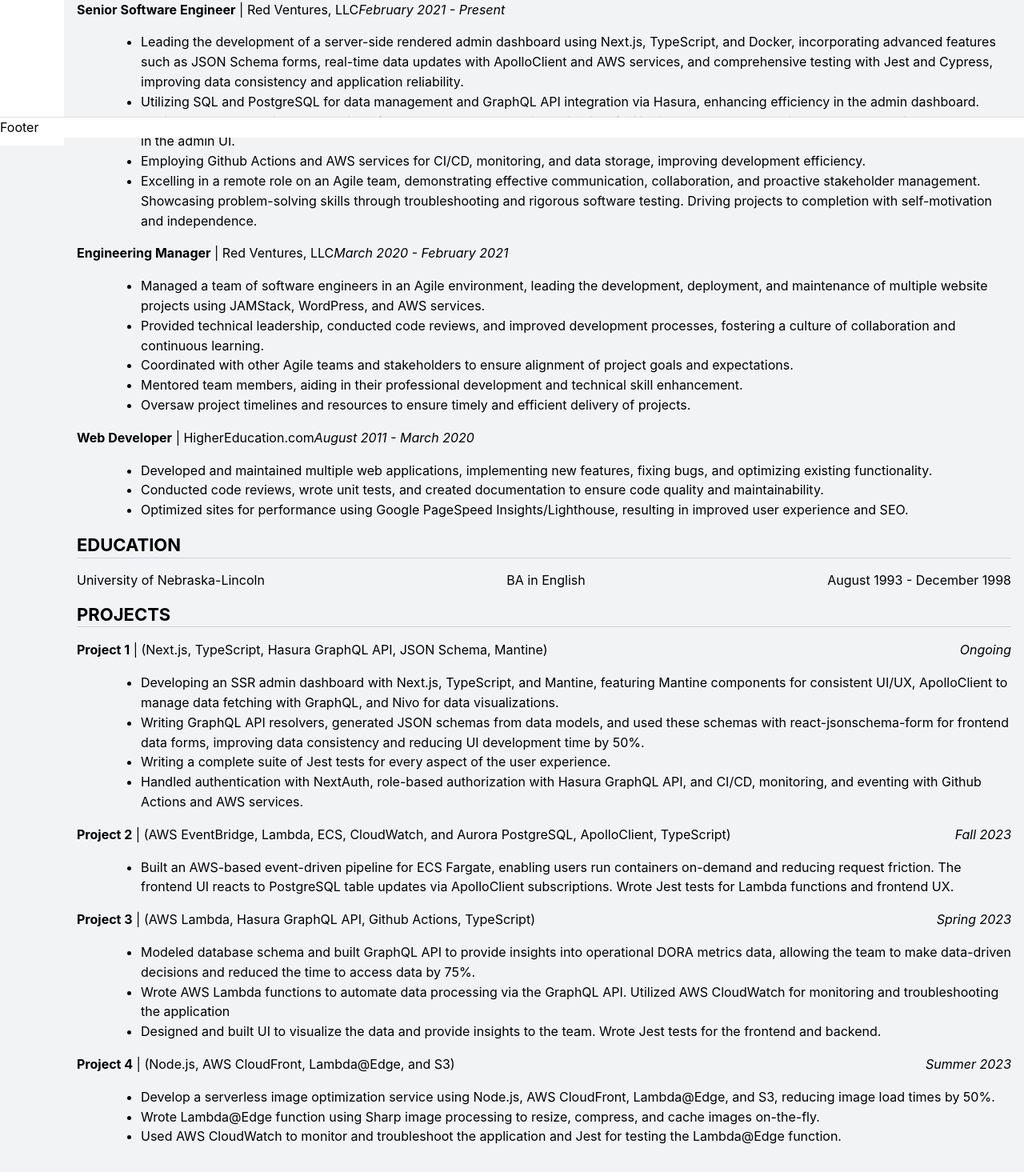
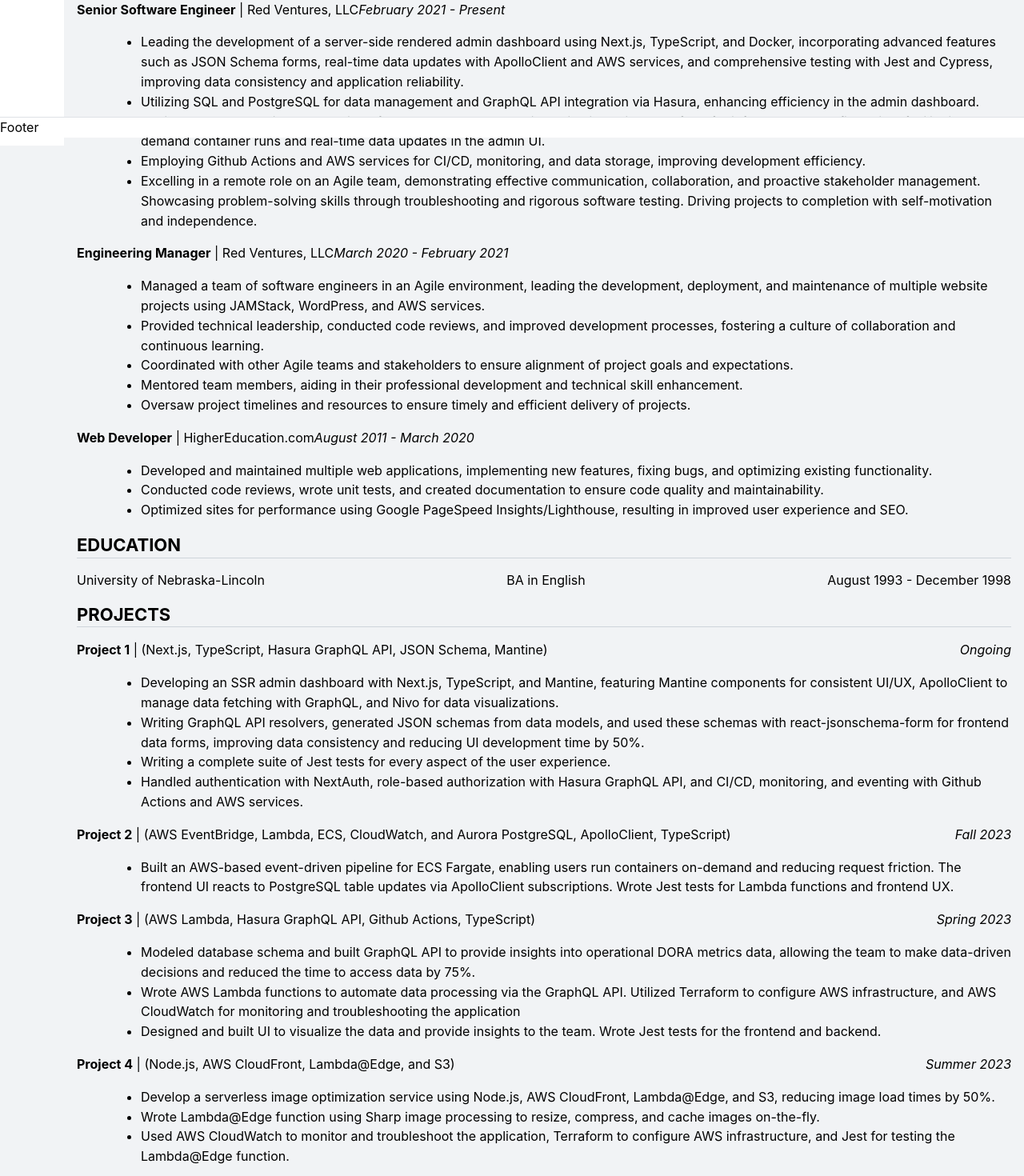
Before and after one commit to germanny/pet-food-recipe-calculator, a Next.js app: page /resume in a window 1280 px wide. Shown: the part 628-2098 px from the top of the page at 80% size. Built offline with nearby package versions, Linux system fonts and the light colour scheme.

Commit message:
add mention of terraform

```diff
--- a/app/resume/page.tsx
+++ b/app/resume/page.tsx
@@ -67,8 +67,9 @@
             </li>
             <li>
               Designed and led the implementation of an AWS-based event-driven
-              pipeline, facilitating on-demand container runs and real-time data
-              updates in the admin UI.
+              pipeline using Terraform for infrastructure configuration,
+              facilitating on-demand container runs and real-time data updates
+              in the admin UI.
             </li>
             <li>
               Employing Github Actions and AWS services for CI/CD, monitoring,
@@ -215,8 +216,9 @@
             </li>
             <li>
               Wrote AWS Lambda functions to automate data processing via the
-              GraphQL API. Utilized AWS CloudWatch for monitoring and
-              troubleshooting the application
+              GraphQL API. Utilized Terraform to configure AWS infrastructure,
+              and AWS CloudWatch for monitoring and troubleshooting the
+              application
             </li>
             <li>
               Designed and built UI to visualize the data and provide insights
@@ -242,8 +244,9 @@
               compress, and cache images on-the-fly.
             </li>
             <li>
-              Used AWS CloudWatch to monitor and troubleshoot the application
-              and Jest for testing the Lambda@Edge function.
+              Used AWS CloudWatch to monitor and troubleshoot the application,
+              Terraform to configure AWS infrastructure, and Jest for testing
+              the Lambda@Edge function.
             </li>
           </ul>
         </dd>
```
